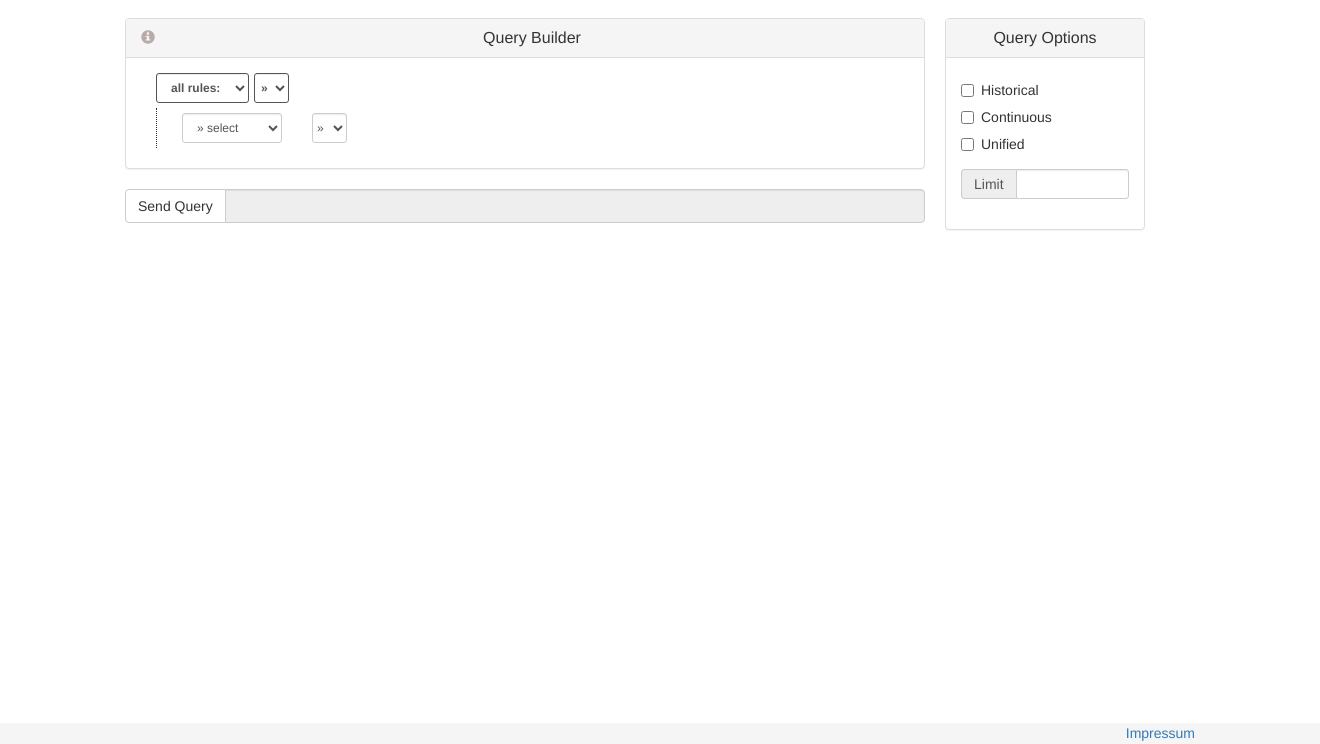
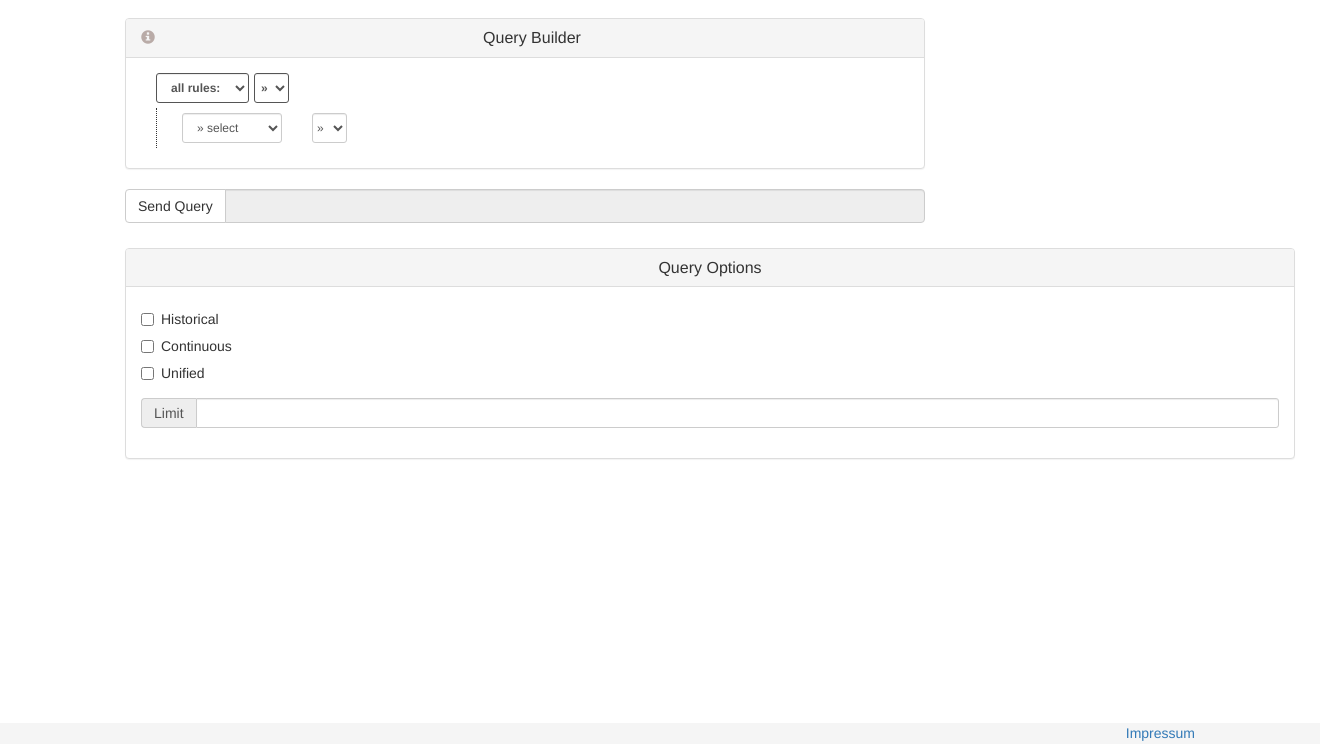
Before and after one commit to swp15/BGPInspector, a Django app: page /bgpWebApp/query/ in a window 1320 px wide. Shown: the part 56-800 px from the top of the page. Run offline with Django 3.2, Linux system fonts and the light colour scheme; some libraries are stand-ins or nearby versions.

Commit message:
Add margin between result and query divs. Make options div width dynamic

```diff
--- a/django-py3/BGPInspector/bgpWebApp/static/bgpWebApp/css/query.css
+++ b/django-py3/BGPInspector/bgpWebApp/static/bgpWebApp/css/query.css
@@ -3,9 +3,10 @@
 }
 
 #result {
-  float:left;
+    float:left;
 	overflow: auto;
 	width: 100%;
+    margin-top:15px;
 }
 
 #query {
--- a/django-py3/BGPInspector/bgpWebApp/static/bgpWebApp/css/query_builder.css
+++ b/django-py3/BGPInspector/bgpWebApp/static/bgpWebApp/css/query_builder.css
@@ -20,7 +20,7 @@
 
 #options {
     float:left;
-    width:200px;
+    min-width:200px;
     margin-top:25px;
 }
 .checkbox {
```
